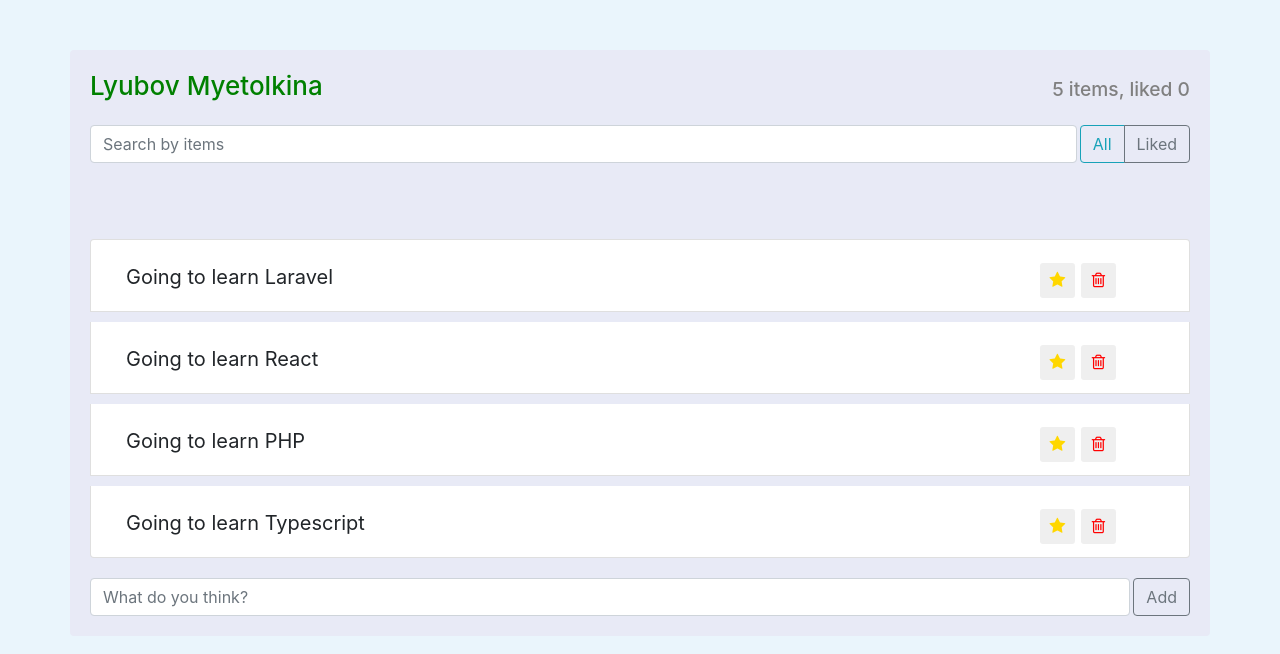
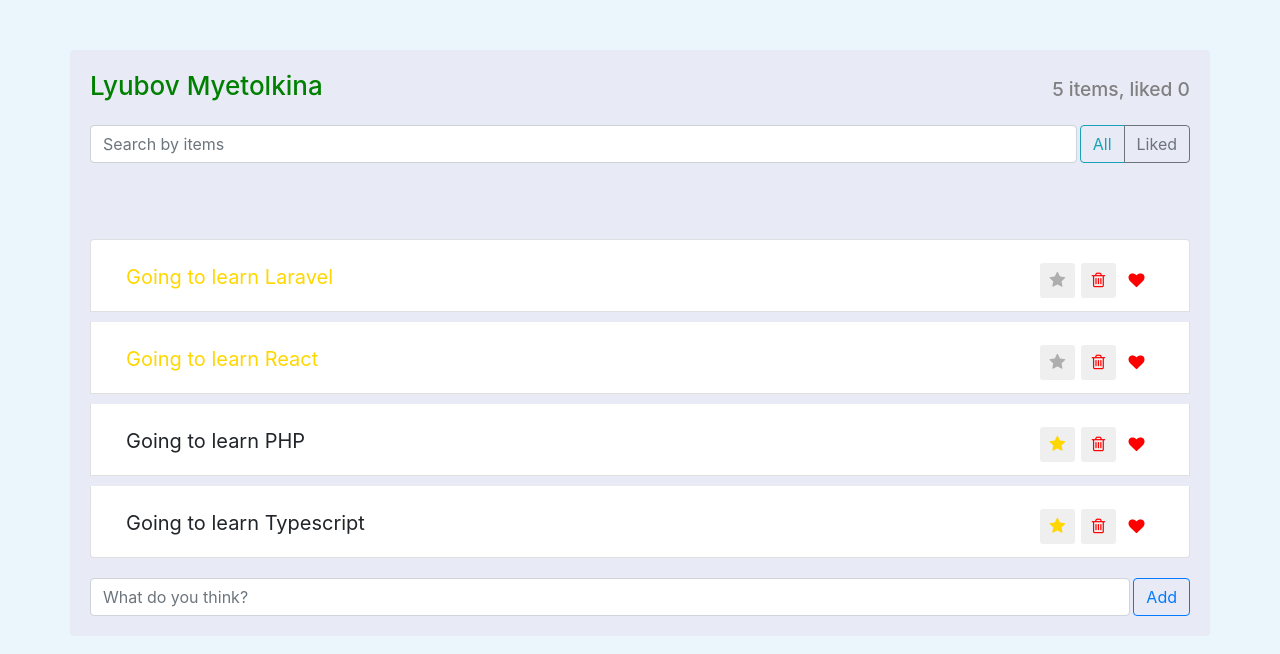
Before and after one commit to luba150278/react-ts-course, a React (Create React App) app: page / in a window 1280 px wide. Shown: the top 654 px of the page. Built offline with nearby package versions, Linux system fonts and the light colour scheme.

Commit message:
liked, important, adding was added

```diff
--- a/src/components/app/app.tsx
+++ b/src/components/app/app.tsx
@@ -25,10 +25,10 @@ const App: React.FC = () => {
   const [todos, setTodos] = useState<ILabel[]>([]);
   useEffect(() => {
     const saved = [
-      { label: 'Going to learn Laravel', important: true, id: 'ad' },
-      { label: 'Going to learn React', important: true, id: 'ac' },
-      { label: 'Going to learn PHP', important: false, id: 'ab' },
-      { label: 'Going to learn Typescript', important: false, id: 'aa' },
+      { label: 'Going to learn Laravel', important: true, liked: true, id: 'ad' },
+      { label: 'Going to learn React', important: true, liked: true, id: 'ac' },
+      { label: 'Going to learn PHP', important: false, liked: true, id: 'ab' },
+      { label: 'Going to learn Typescript', important: false, liked: true, id: 'aa' },
     ] as ILabel[];
     setTodos(saved);
   }, []);
@@ -45,8 +45,28 @@ const App: React.FC = () => {
       label,
       id: String(Date.now()),
       important: false,
+      liked: false,
     };
     setTodos((prev) => [newTodo, ...prev]);
+  };
+  const toggleImportant = (id: string): void => {
+    setTodos((prev) => {
+      const index = prev.findIndex((elem) => elem.id === id);
+      const old = prev[index];
+      const newItem = { ...old, important: !old.important };
+      const newArr = [...prev.slice(0, index), newItem, ...prev.slice(index + 1)];
+      return newArr;
+    });
+  };
+
+  const toggleLiked = (id: string): void => {
+    setTodos((prev) => {
+      const index = prev.findIndex((elem) => elem.id === id);
+      const old = prev[index];
+      const newItem = { ...old, liked: !old.liked };
+      const newArr = [...prev.slice(0, index), newItem, ...prev.slice(index + 1)];
+      return newArr;
+    });
   };
 
   return (
@@ -56,7 +76,7 @@ const App: React.FC = () => {
         <SearchPanel />
         <PostStatusFilter />
       </div>
-      <PostList todos={todos} onDelete={deletItem} />
+      <PostList todos={todos} onDelete={deletItem} onImportant={toggleImportant} onLiked={toggleLiked} />
       <PostAddForm onAdd={addItem} />
     </StyledAppBlock>
   );
--- a/src/components/post-add-form/post-add-form.tsx
+++ b/src/components/post-add-form/post-add-form.tsx
@@ -1,3 +1,4 @@
+/* eslint-disable no-console */
 import React, { useState } from 'react';
 import './post-add-form.css';
 
@@ -7,17 +8,22 @@ interface TodoFormProps {
 
 const PostAddForm: React.FC<TodoFormProps> = (props) => {
   const [title, setTitle] = useState<string>('');
+  function addIsNotEmty(): void {
+    if (title !== '') {
+      props.onAdd(title);
+      setTitle('');
+    }
+  }
   const changeHandler = (event: React.ChangeEvent<HTMLInputElement>): void => setTitle(event.target.value);
   const keyPressHandler = (event: React.KeyboardEvent): void => {
     if (event.key === 'Enter') {
-      props.onAdd(title);
-      setTitle('');
+      addIsNotEmty();
     }
   };
   const addItem = (): void => {
-    props.onAdd(title);
-    setTitle('');
+    addIsNotEmty();
   };
+
   return (
     <div className="bottom-panel d-flex">
       <input
@@ -29,7 +35,7 @@ const PostAddForm: React.FC<TodoFormProps> = (props) => {
         placeholder="What do you think?"
         onKeyPress={keyPressHandler}
       />
-      <button className="btn btn-outline-secondary" onClick={addItem}>
+      <button className="btn btn-outline-primary" onClick={addItem}>
         Add
       </button>
     </div>
--- a/src/components/post-list-item/post-list-item.tsx
+++ b/src/components/post-list-item/post-list-item.tsx
@@ -1,49 +1,33 @@
-import React, { Component } from 'react';
+import React from 'react';
 /* import { ILabel } from '../../interfaces'; */
 import './post-list-item.css';
 
 type TodoListItem = {
   label: string;
+  important: boolean;
+  liked: boolean;
   onDelete(): void;
+  onImportant(): void;
+  onLiked(): void;
 };
-export default class PostListItem extends Component<TodoListItem, { important: boolean; like: boolean }> {
-  constructor(props: TodoListItem) {
-    super(props);
-    this.state = {
-      important: false,
-      like: false,
-    };
-    this.onImportant = this.onImportant.bind(this);
-    this.onLike = this.onLike.bind(this);
+
+const PostListItem: React.FC<TodoListItem> = ({ label, important, liked, onDelete, onLiked, onImportant }) => {
+  let classNames = 'app-list-item d-flex justify-content-between';
+  if (important) {
+    classNames += ' important';
   }
 
-  onImportant(): void {
-    this.setState(({ important }) => ({
-      important: !important,
-    }));
+  if (liked) {
+    classNames += ' like';
   }
-
-  onLike(): void {
-    this.setState(({ like }) => ({
-      like: !like,
-    }));
-  }
-
-  render(): JSX.Element {
-    const { label, onDelete } = this.props;
-    const { important, like } = this.state;
-
-    let classNames = 'app-list-item d-flex justify-content-between';
-    if (important) classNames += ' important';
-    if (like) classNames += ' like';
   return (
     <div className={classNames}>
-        <span className="app-list-item-label" onClick={this.onLike}>
+      <span className="app-list-item-label" onClick={onLiked}>
         {label}
       </span>
 
       <div className="d-flex item-buttons">
-          <button className="btn-star btn-sm" onClick={this.onImportant}>
+        <button className="btn-star btn-sm" onClick={onImportant}>
           <i className="fa fa-star" />
         </button>
         <button className="btn-trash btn-sm" onClick={onDelete}>
@@ -53,5 +37,6 @@ export default class PostListItem extends Component<TodoListItem, { important: b
       </div>
     </div>
   );
-  }
-}
+};
+
+export default PostListItem;
--- a/src/components/post-list/post-list.tsx
+++ b/src/components/post-list/post-list.tsx
@@ -1,4 +1,3 @@
-/* eslint-disable no-console */
 import React from 'react';
 import { ListGroup } from 'reactstrap';
 import { ILabel } from '../../interfaces';
@@ -8,14 +7,21 @@ import './post-list.css';
 type TodoListProps = {
   todos: ILabel[];
   onDelete(id: string): void;
+  onImportant(id: string): void;
+  onLiked(id: string): void;
 };
 
-const PostList: React.FC<TodoListProps> = ({ todos, onDelete }) => {
+const PostList: React.FC<TodoListProps> = ({ todos, onDelete, onImportant, onLiked }) => {
   const elements = todos.map((item: ILabel) => {
     const { id, ...itemProps } = item;
     return (
       <li key={id} className="list-group-item">
-        <PostListItem {...itemProps} onDelete={(): void => onDelete(id)} />
+        <PostListItem
+          {...itemProps}
+          onDelete={(): void => onDelete(id)}
+          onImportant={(): void => onImportant(id)}
+          onLiked={(): void => onLiked(id)}
+        />
       </li>
     );
   });
--- a/src/interfaces.ts
+++ b/src/interfaces.ts
@@ -1,5 +1,6 @@
 export interface ILabel {
   id: string;
   label: string;
-  important?: boolean;
+  important: boolean;
+  liked: boolean;
 }
```
Lines whose indentation alone changed are shown as unchanged.
